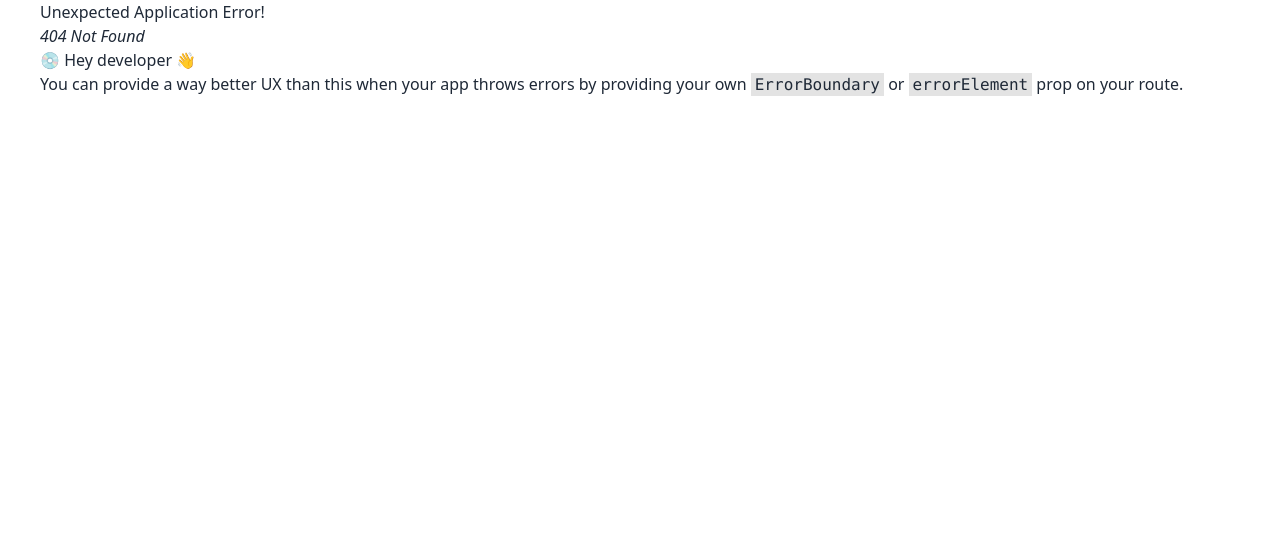
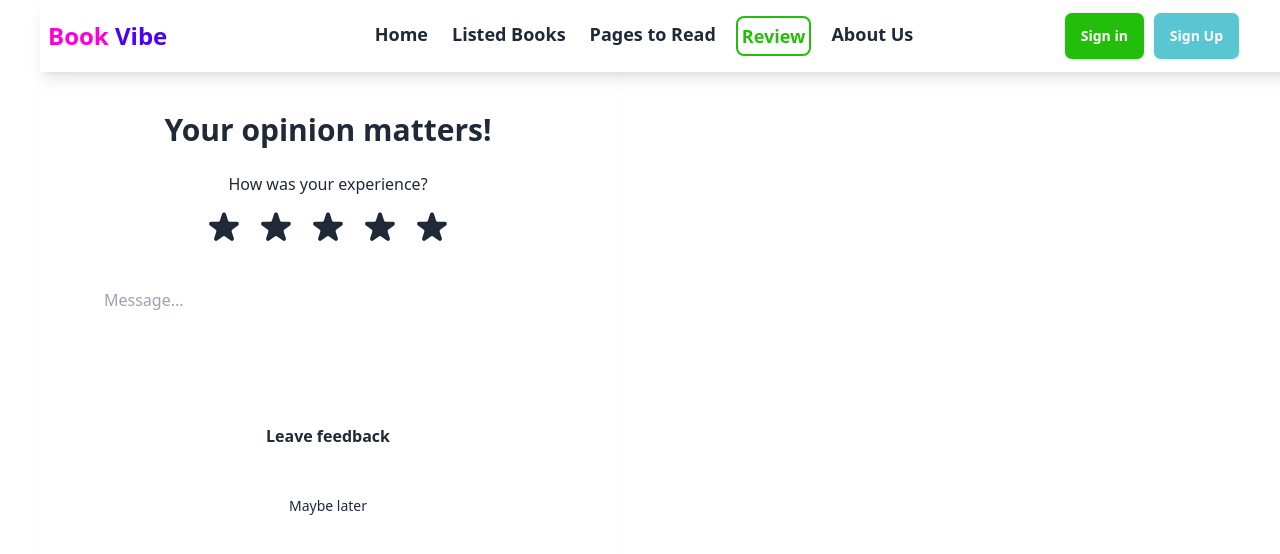
Before and after one commit to Mahedi-5g/assignment8, a React (Vite) app: page /review in a window 1280 px wide. Before the commit this address had no page. Shown: the top 554 px of the page. Built offline with nearby package versions, Linux system fonts and the light colour scheme.

Commit message:
add-barchart

```diff
--- a/src/components/Navbar.jsx
+++ b/src/components/Navbar.jsx
@@ -12,6 +12,8 @@ const Navbar = () => {
                     <NavLink to='/' className={({ isActive }) => isActive ? 'p-1  mx-2 border-2 text-[#23BE0A] rounded-lg border-[#23BE0A]' : 'p-1  mx-2'}>Home</NavLink>
                     <NavLink to='/listed' className={({ isActive }) => isActive ? 'p-1  mx-2 border-2 text-[#23BE0A] rounded-lg border-[#23BE0A]' : 'p-1  mx-2'}>Listed Books</NavLink>
                     <NavLink to='/readpage' className={({ isActive }) => isActive ? 'p-1  mx-2 border-2 text-[#23BE0A] rounded-lg border-[#23BE0A]' : 'p-1  mx-2'}>Pages to Read</NavLink>
+                    <NavLink to='/review' className={({ isActive }) => isActive ? 'p-1  mx-2 border-2 text-[#23BE0A] rounded-lg border-[#23BE0A]' : 'p-1  mx-2'}>Review</NavLink>
+                    <NavLink to='/about' className={({ isActive }) => isActive ? 'p-1  mx-2 border-2 text-[#23BE0A] rounded-lg border-[#23BE0A]' : 'p-1  mx-2'}>About Us</NavLink>
                 </ul>
             </div>
             <div className="navbar-end text-lg font-semibold gap-2">
--- a/src/components/Pages/ListedBooks.jsx
+++ b/src/components/Pages/ListedBooks.jsx
@@ -1,25 +1,38 @@
+
+
+import { useState } from "react";
 import ReadBooks from "../ReadBooks";
 import WishlistBooks from "../WishlistBooks";
 
+const ListedBooks = () => {
+    const [sortBy, setSortBy] = useState("");
 
-const ListedBooks = () => {
+    const handleSorting = (event) => {
+        setSortBy(event.target.value);
+    };
+
     return (
         <div>
-            <div className="mt-8  w-full">
-                <h1 className="text-center items-center bg-base-200 py-4 text-xl font-bold ">Books</h1>
+            <div className="mt-8 w-full">
+                <h1 className="text-center items-center bg-base-200 py-4 text-xl font-bold">Books</h1>
             </div>
             <div>
                 <div className="navbar bg-base-100 items-center justify-center text-center">
                     <div className="navbar-center lg:flex">
-                        <ul className="menu  p-1 ">
+                        <ul className="menu p-1">
                             <li>
                                 <details>
                                     <summary className="bg-[#23BE0A] text-white">Sort By</summary>
-                                    <ul className="border-2 pl-2">
-                                        <li><a>Rating</a></li>
-                                        <li><a>Number of pages</a></li>
-                                        <li><a>Publisher year</a></li>
-                                    </ul>
+                                    <div className="sort-selection">
+                                        <form action="#">
+                                            <label htmlFor="sort"></label>
+                                            <select name="sort" id="sort" className="sort-selection--style" onChange={handleSorting}>
+                                                <option value="rating">Rating</option>
+                                                <option value="pages">Number of pages</option>
+                                                <option value="year">Publisher year</option>
+                                            </select>
+                                        </form>
+                                    </div>
                                 </details>
                             </li>
                         </ul>
@@ -29,14 +42,12 @@ const ListedBooks = () => {
             <div>
                 <div role="tablist" className="tabs tabs-lifted">
                     <input type="radio" name="my_tabs_2" role="tab" className="tab text-xl font-semibold" aria-label="Read Books" />
-                    <div role="tabpanel" className="tab-content rounded-box p-6"><ReadBooks></ReadBooks></div>
+                    <div role="tabpanel" className="tab-content rounded-box p-6"><ReadBooks sortBy={sortBy}></ReadBooks></div>
 
                     <input type="radio" name="my_tabs_2" role="tab" className="tab text-xl font-semibold" aria-label="Wishlist Books" checked />
                     <div role="tabpanel" className="tab-content rounded-box p-6"><WishlistBooks></WishlistBooks></div>
-
                 </div>
             </div>
-
         </div>
     );
 };
--- a/src/components/Pages/PagesToRead.jsx
+++ b/src/components/Pages/PagesToRead.jsx
@@ -1,14 +1,61 @@
+
+import { useEffect, useState } from 'react';
+import { useLoaderData } from 'react-router-dom';
+import { BarChart, Bar, Cell, XAxis, YAxis, CartesianGrid } from 'recharts';
+import { getStoredReadBook } from '../utility/LocalStoreg';
+
+const colors = ['#0088FE', '#00C49F', '#FFBB28', '#FF8042', 'red', 'pink'];
 
 
-const PagesToRead = () => {
-    const data =[
 
-    ]
-    return (
-        <div>
-
-        </div>
-    );
+const getPath = (x, y, width, height) => {
+    return `M${x},${y + height}C${x + width / 3},${y + height} ${x + width / 2},${y + height / 3}
+  ${x + width / 2}, ${y}
+  C${x + width / 2},${y + height / 3} ${x + (2 * width) / 3},${y + height} ${x + width}, ${y + height}
+  Z`;
 };
 
-export default PagesToRead;
+const TriangleBar = (props) => {
+    const { fill, x, y, width, height } = props;
+
+    return <path d={getPath(x, y, width, height)} stroke="none" fill={fill} />;
+};
+
+export default function App() {
+    const books = useLoaderData();
+    const [readBooks, setReadBooks] = useState([]);
+    console.log(readBooks)
+    useEffect(() => {
+        const storedBookIds = getStoredReadBook();
+        if (books.length > 0) {
+          const booksRead = books.filter(book => storedBookIds.includes(book.bookId));
+          setReadBooks(booksRead);
+
+        }
+
+      }, [books])
+    return (
+        <BarChart
+            width={800}
+            height={400}
+            data={readBooks}
+            margin={{
+                top: 20,
+                right: 30,
+                left: 20,
+                bottom: 5,
+            }}
+        >
+            <CartesianGrid strokeDasharray="3 3" />
+            <XAxis dataKey="bookName" />
+            <YAxis />
+            <Bar dataKey="totalPages" fill="#8884d8" shape={<TriangleBar />} label={{ position: 'top' }}>
+                {readBooks.map((entry, index) => (
+                    <Cell key={`cell-${index}`} fill={colors[index % 20]} />
+                ))}
+            </Bar>
+        </BarChart>
+    );
+}
+
+App.demoUrl = 'https://codesandbox.io/s/bar-chart-with-customized-shape-dusth';
--- /dev/null
+++ b/src/components/Pages/Review.jsx
@@ -0,0 +1,50 @@
+
+
+const Review = () => {
+    return (
+        <div className="flex flex-col max-w-xl p-8 shadow-sm rounded-xl lg:p-12 dark:bg-gray-50 dark:text-gray-800">
+	<div className="flex flex-col items-center w-full">
+		<h2 className="text-3xl font-semibold text-center">Your opinion matters!</h2>
+		<div className="flex flex-col items-center py-6 space-y-3">
+			<span className="text-center">How was your experience?</span>
+			<div className="flex space-x-3">
+				<button type="button" title="Rate 1 stars" aria-label="Rate 1 stars">
+					<svg xmlns="http://www.w3.org/2000/svg" viewBox="0 0 20 20" fill="currentColor" className="w-10 h-10 dark:text-yellow-700">
+						<path d="M9.049 2.927c.3-.921 1.603-.921 1.902 0l1.07 3.292a1 1 0 00.95.69h3.462c.969 0 1.371 1.24.588 1.81l-2.8 2.034a1 1 0 00-.364 1.118l1.07 3.292c.3.921-.755 1.688-1.54 1.118l-2.8-2.034a1 1 0 00-1.175 0l-2.8 2.034c-.784.57-1.838-.197-1.539-1.118l1.07-3.292a1 1 0 00-.364-1.118L2.98 8.72c-.783-.57-.38-1.81.588-1.81h3.461a1 1 0 00.951-.69l1.07-3.292z"></path>
+					</svg>
+				</button>
+				<button type="button" title="Rate 2 stars" aria-label="Rate 2 stars">
+					<svg xmlns="http://www.w3.org/2000/svg" viewBox="0 0 20 20" fill="currentColor" className="w-10 h-10 dark:text-yellow-700">
+						<path d="M9.049 2.927c.3-.921 1.603-.921 1.902 0l1.07 3.292a1 1 0 00.95.69h3.462c.969 0 1.371 1.24.588 1.81l-2.8 2.034a1 1 0 00-.364 1.118l1.07 3.292c.3.921-.755 1.688-1.54 1.118l-2.8-2.034a1 1 0 00-1.175 0l-2.8 2.034c-.784.57-1.838-.197-1.539-1.118l1.07-3.292a1 1 0 00-.364-1.118L2.98 8.72c-.783-.57-.38-1.81.588-1.81h3.461a1 1 0 00.951-.69l1.07-3.292z"></path>
+					</svg>
+				</button>
+				<button type="button" title="Rate 3 stars" aria-label="Rate 3 stars">
+					<svg xmlns="http://www.w3.org/2000/svg" viewBox="0 0 20 20" fill="currentColor" className="w-10 h-10 dark:text-yellow-700">
+						<path d="M9.049 2.927c.3-.921 1.603-.921 1.902 0l1.07 3.292a1 1 0 00.95.69h3.462c.969 0 1.371 1.24.588 1.81l-2.8 2.034a1 1 0 00-.364 1.118l1.07 3.292c.3.921-.755 1.688-1.54 1.118l-2.8-2.034a1 1 0 00-1.175 0l-2.8 2.034c-.784.57-1.838-.197-1.539-1.118l1.07-3.292a1 1 0 00-.364-1.118L2.98 8.72c-.783-.57-.38-1.81.588-1.81h3.461a1 1 0 00.951-.69l1.07-3.292z"></path>
+					</svg>
+				</button>
+				<button type="button" title="Rate 4 stars" aria-label="Rate 4 stars">
+					<svg xmlns="http://www.w3.org/2000/svg" viewBox="0 0 20 20" fill="currentColor" className="w-10 h-10 dark:text-yellow-700">
+						<path d="M9.049 2.927c.3-.921 1.603-.921 1.902 0l1.07 3.292a1 1 0 00.95.69h3.462c.969 0 1.371 1.24.588 1.81l-2.8 2.034a1 1 0 00-.364 1.118l1.07 3.292c.3.921-.755 1.688-1.54 1.118l-2.8-2.034a1 1 0 00-1.175 0l-2.8 2.034c-.784.57-1.838-.197-1.539-1.118l1.07-3.292a1 1 0 00-.364-1.118L2.98 8.72c-.783-.57-.38-1.81.588-1.81h3.461a1 1 0 00.951-.69l1.07-3.292z"></path>
+					</svg>
+				</button>
+				<button type="button" title="Rate 5 stars" aria-label="Rate 5 stars">
+					<svg xmlns="http://www.w3.org/2000/svg" viewBox="0 0 20 20" fill="currentColor" className="w-10 h-10 dark:text-gray-400">
+						<path d="M9.049 2.927c.3-.921 1.603-.921 1.902 0l1.07 3.292a1 1 0 00.95.69h3.462c.969 0 1.371 1.24.588 1.81l-2.8 2.034a1 1 0 00-.364 1.118l1.07 3.292c.3.921-.755 1.688-1.54 1.118l-2.8-2.034a1 1 0 00-1.175 0l-2.8 2.034c-.784.57-1.838-.197-1.539-1.118l1.07-3.292a1 1 0 00-.364-1.118L2.98 8.72c-.783-.57-.38-1.81.588-1.81h3.461a1 1 0 00.951-.69l1.07-3.292z"></path>
+					</svg>
+				</button>
+			</div>
+		</div>
+		<div className="flex flex-col w-full">
+			<textarea rows="3" placeholder="Message..." className="p-4 rounded-md resize-none dark:text-gray-800 dark:bg-gray-50"></textarea>
+			<button type="button" className="py-4 my-8 font-semibold rounded-md dark:text-gray-50 dark:bg-violet-600">Leave feedback</button>
+		</div>
+	</div>
+	<div className="flex items-center justify-center">
+		<a rel="noopener noreferrer" href="#" className="text-sm dark:text-gray-600">Maybe later</a>
+	</div>
+</div>
+    );
+};
+
+export default Review;
--- a/src/components/ReadBook.jsx
+++ b/src/components/ReadBook.jsx
@@ -4,7 +4,7 @@ import { Link } from "react-router-dom";
 const ReadBook = ({ book }) => {
     const { author, image, bookName, category, rating, bookId } = book
     return (
-        <div className="w-full h-72 p-4 border-2 my-5 rounded-2xl">
+        <div className="w-full h-72 p-4 border-2 my-5 rounded-2xl relative">
             <section className="dark:bg-gray-100 dark:text-gray-800">
                 <div className="container flex flex-col  mx-auto   lg:flex-row">
                     <div className="flex items-center justify-center  h-56 sm:h-64 lg:h-56 xl:h-112 2xl:h-128  ">
--- a/src/components/ReadBooks.jsx
+++ b/src/components/ReadBooks.jsx
@@ -4,19 +4,31 @@ import { getStoredReadBook } from "./utility/LocalStoreg";
 import ReadBook from "./ReadBook";
 
 
-const ReadBooks = () => {
+const ReadBooks = ({ sortBy }) => {
     const books = useLoaderData();
     const [readBooks, setReadBooks] = useState([]);
-    console.log(readBooks)
+    // const [sortBy, setSortBy] = useState("");
     useEffect(() => {
         const storedBookIds = getStoredReadBook();
+        let bookRead = books.filter(book => storedBookIds.includes(book.bookId));
+        if (sortBy === "rating") {
+            bookRead = bookRead.sort((a, b) => b.rating - a.rating);
+        } else if (sortBy === "pages") {
+            bookRead = bookRead.sort((a, b) => b.pages - a.pages);
+        } else if (sortBy === "year") {
+            bookRead = bookRead.sort((a, b) => b.year - a.year);
+        }
+        setReadBooks([...bookRead])
         console.log(books, readBooks)
         if (books?.length > 0) {
             const bookRead = books.filter(book => storedBookIds.includes(book.bookId))
             // console.log(bookRead,storedBookIds,books)
             setReadBooks(bookRead);
         }
-    }, [books]);
+    }, [books, sortBy]);
+    // const handleSorting = (event) => {
+    //     setSortBy(event.target.value); // Update the sorting option when selected from the dropdown
+    // };
     return (
         <div>
             <div>
--- a/src/main.jsx
+++ b/src/main.jsx
@@ -12,6 +12,7 @@ import PagesToRead from './components/Pages/PagesToRead';
 import BookDetails from './components/Pages/BookDetails';
 import ReadBooks from './components/ReadBooks';
 import WishlistBooks from './components/WishlistBooks';
+import Review from './components/Pages/Review';
 
 const router = createBrowserRouter([
   {
@@ -44,7 +45,12 @@ const router = createBrowserRouter([
       },
       {
         path:'/readpage',
-        element:<PagesToRead></PagesToRead>
+        element:<PagesToRead></PagesToRead>,
+        loader:() => fetch('/fake.json'),
+      },
+      {
+        path:'/review',
+        element:<Review></Review>
       }
     ]
   },
```
